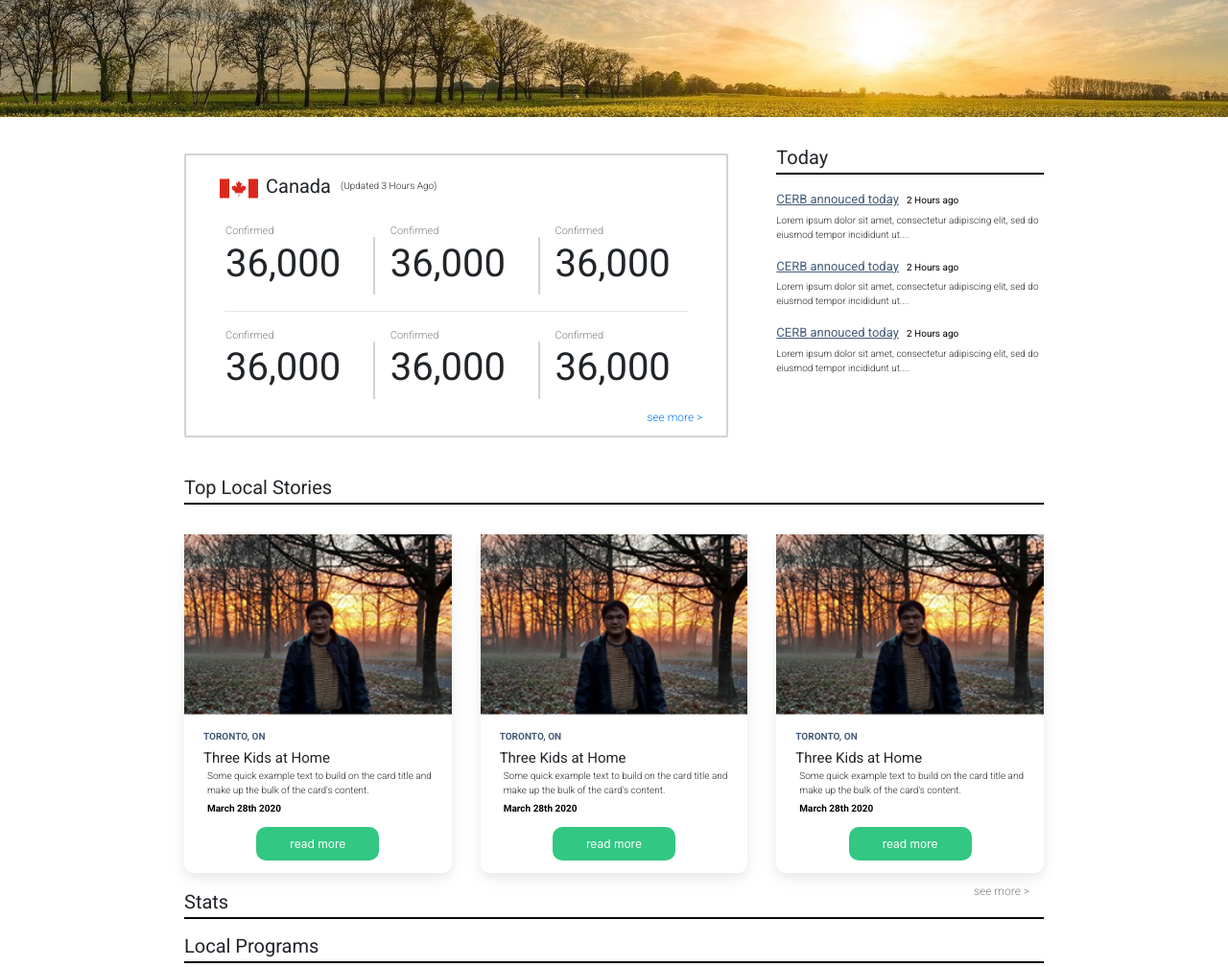
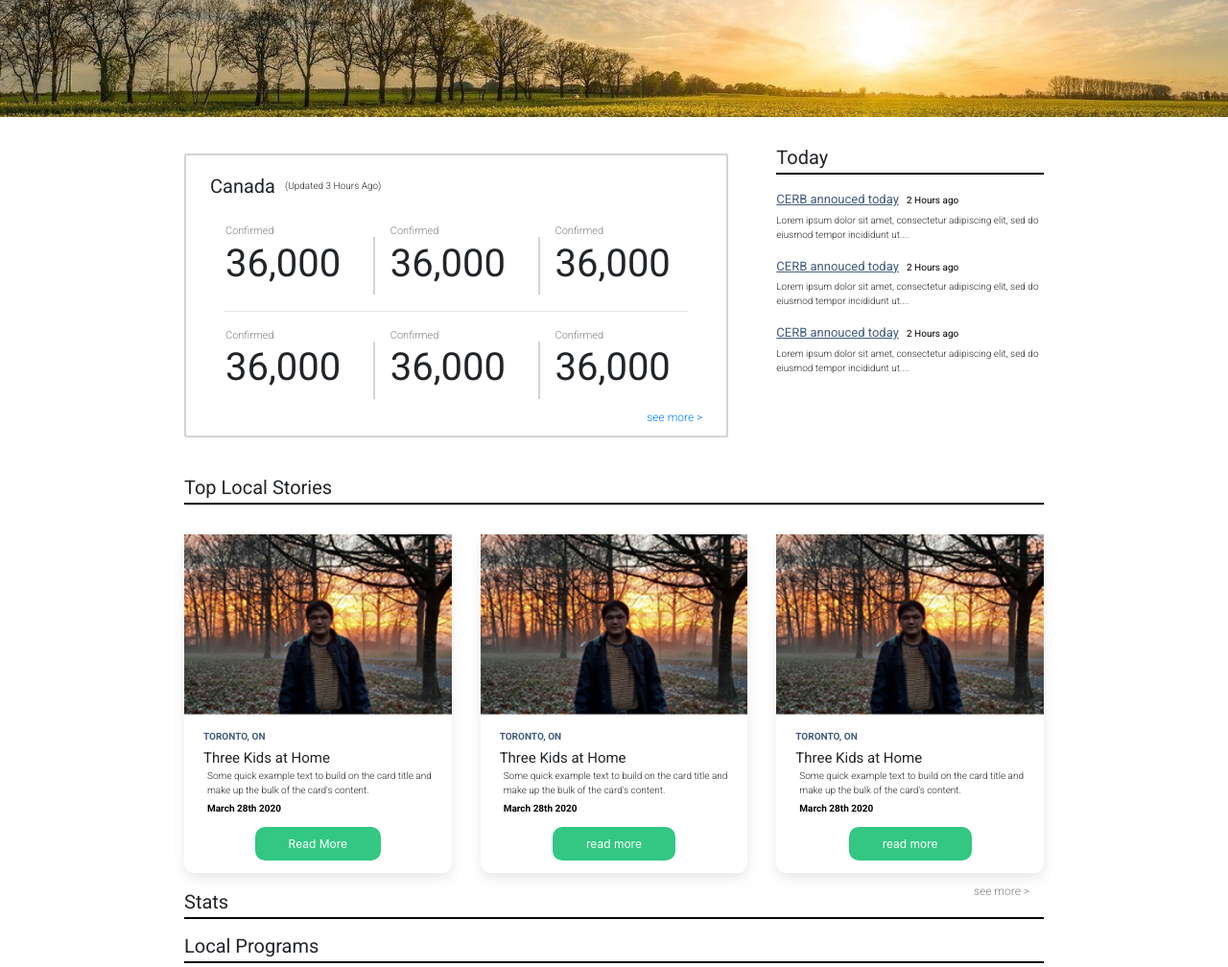
Before and after one commit to harmano/covid19099919-site-v1, a PHP site: page / in a window 1280 px wide. Shown: the part 156-1164 px from the top of the page at 96% size. Run offline with PHP 8.4, Linux system fonts and the light colour scheme; some libraries are stand-ins or nearby versions.

Commit message:
Removed canada image

```diff
--- a/assets/css/style.css
+++ b/assets/css/style.css
@@ -46,6 +46,7 @@ html, body {width: auto!important; overflow-x: hidden!important}
   border-radius: 10px;
   color: white;
   font-size: 12px;
+  transition-duration: 0.4s;
 }
 .dontate-btn:hover{
   background-color: #32d990;
@@ -130,6 +131,7 @@ html, body {width: auto!important; overflow-x: hidden!important}
   font-family: 'Roboto', sans-serif;
   font-weight: 400;
   font-size: 13px;
+  transition-duration: 0.4s;
 }
 .footer-title-text{
   font-family: 'Roboto', sans-serif;
@@ -204,7 +206,7 @@ html, body {width: auto!important; overflow-x: hidden!important}
 .stats-text{
   font-family: 'Roboto', sans-serif;
   font-weight: 400;
-  font-size: 20px;
+  font-size: 30px;
   margin-top: -15px;
 }
 
--- a/index.html
+++ b/index.html
@@ -77,7 +77,6 @@
         <h1 class="header-1-text"></h1>
         <div class="counting-box">
           <div style="margin-bottom: 15px;"class="canada-margin row">
-            <img src="assets/images/canadian_flag.svg"  class="flag-img"alt="">
             <h1 style=" " class="header-1-text">Canada</h1>
             <p style="margin-left:10px; margin-top:4px;" class="paragraph-2-text">(Updated 3 Hours Ago)</p>
           </div>
@@ -167,7 +166,7 @@
             <p class="card-text date-text-fund">March 28th 2020</p>
             <div class="row">
               <div class="col text-center">
-                <a href="#" class="dontate-btn">read more</a>
+                <a href="#" class="dontate-btn">Read More</a>
               </div>
             </div>
           </div>
```
